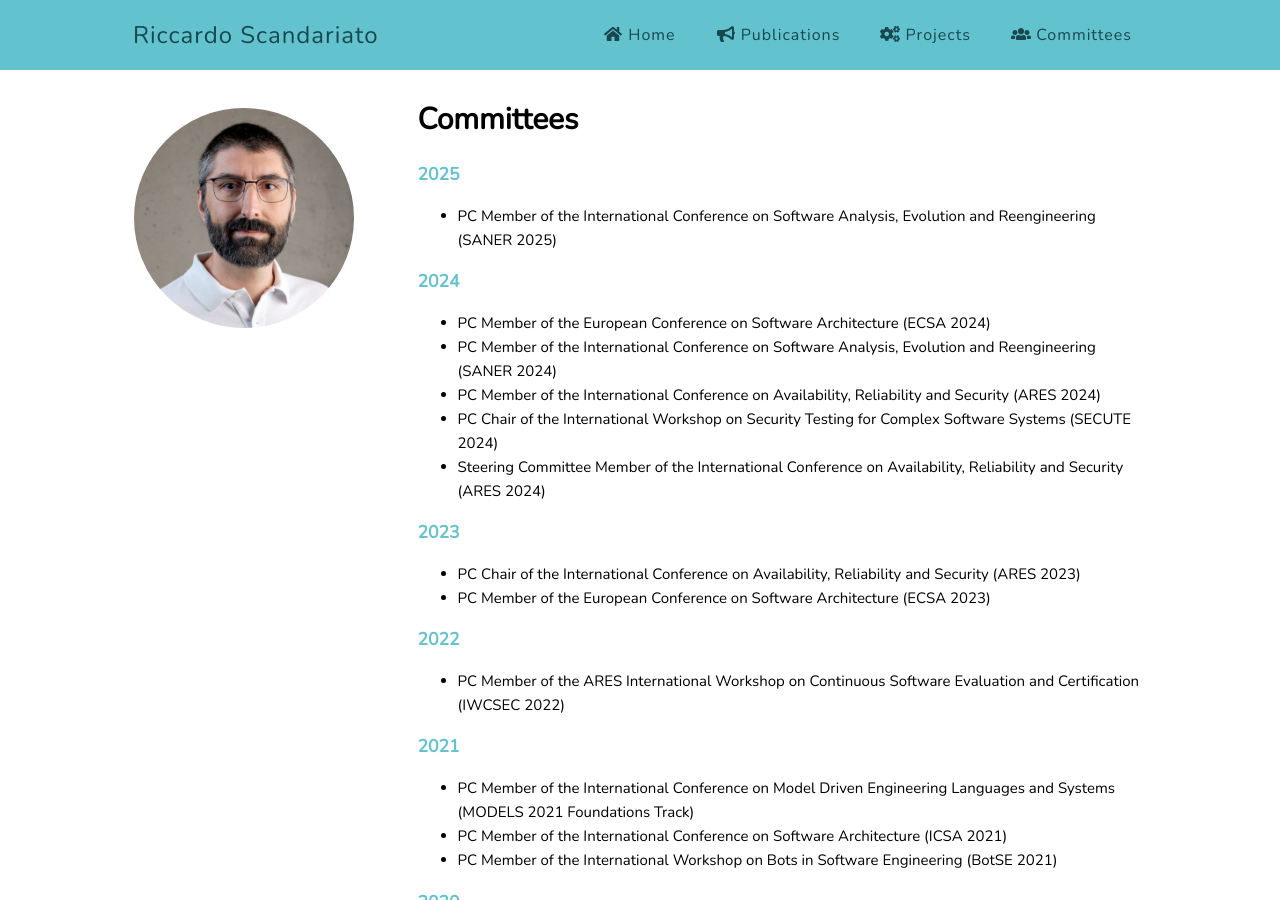
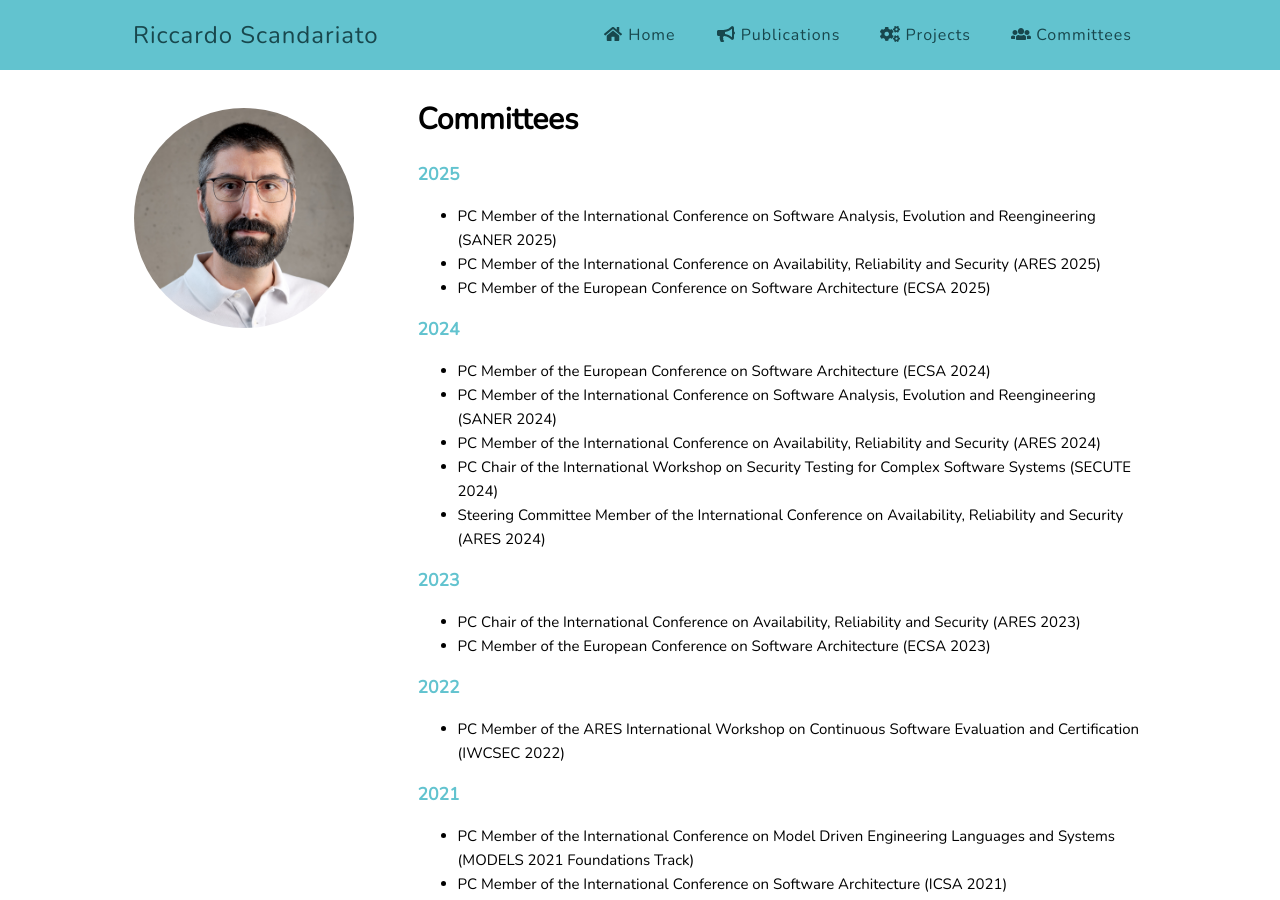
Before and after one commit to riccardoscandariato/riccardoscandariato.github.io, a Jekyll site: the page built from service.md, in a window 1280 px wide and 900 px high. Built offline with Jekyll 4.4.1, drawn with Linux system fonts in a browser that asks for light colours.

Commit message:
more service

```diff
--- a/service.md
+++ b/service.md
@@ -8,6 +8,8 @@ title: Committees
 
 <ul>
 <li>PC Member of the International Conference on Software Analysis, Evolution and Reengineering (SANER 2025)</li>
+<li>PC Member of the International Conference on Availability, Reliability and Security (ARES 2025)</li>
+<li>PC Member of the European Conference on Software Architecture (ECSA 2025)</li>
 </ul>
 
  <h3>2024</h3>
```
